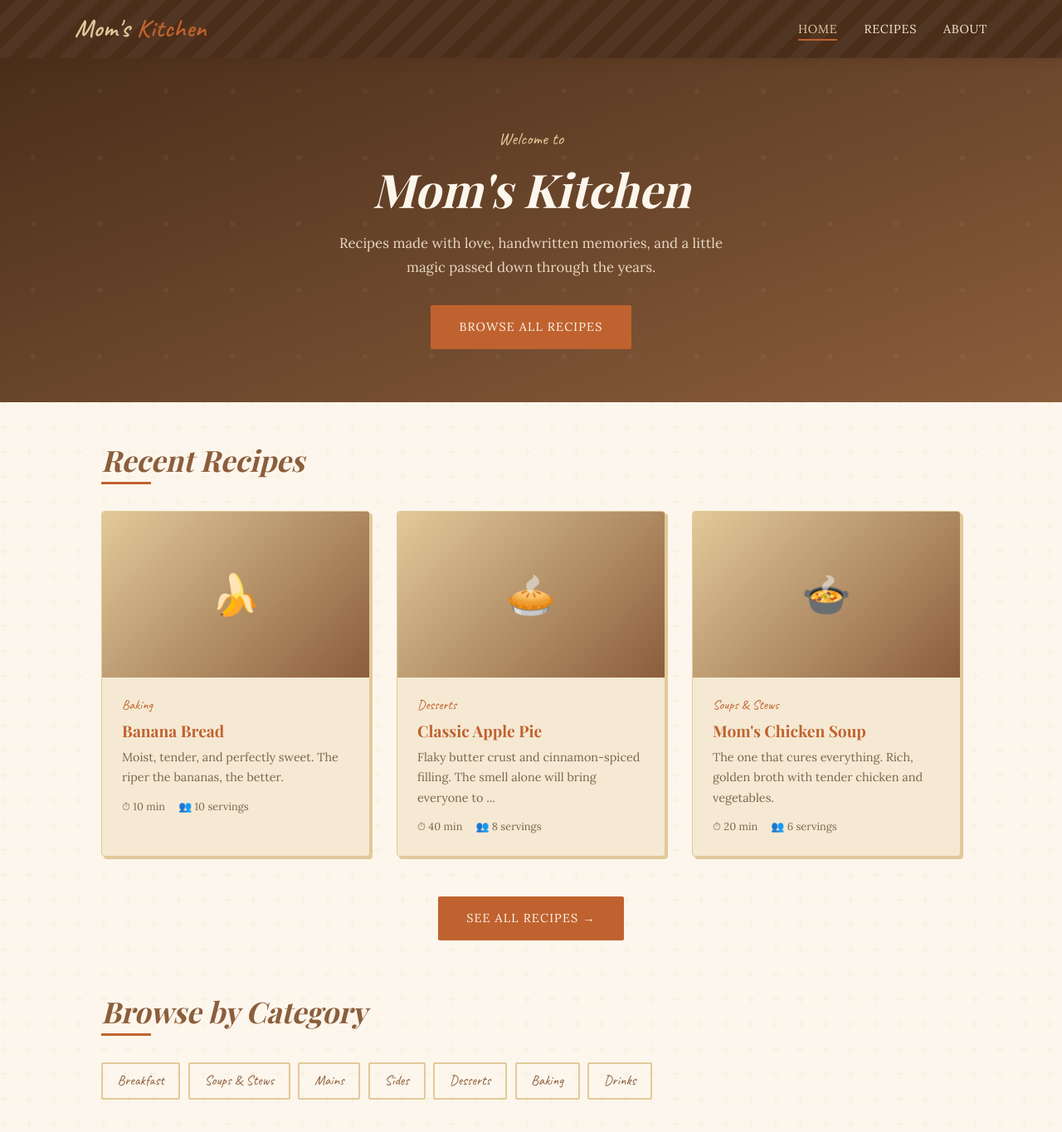
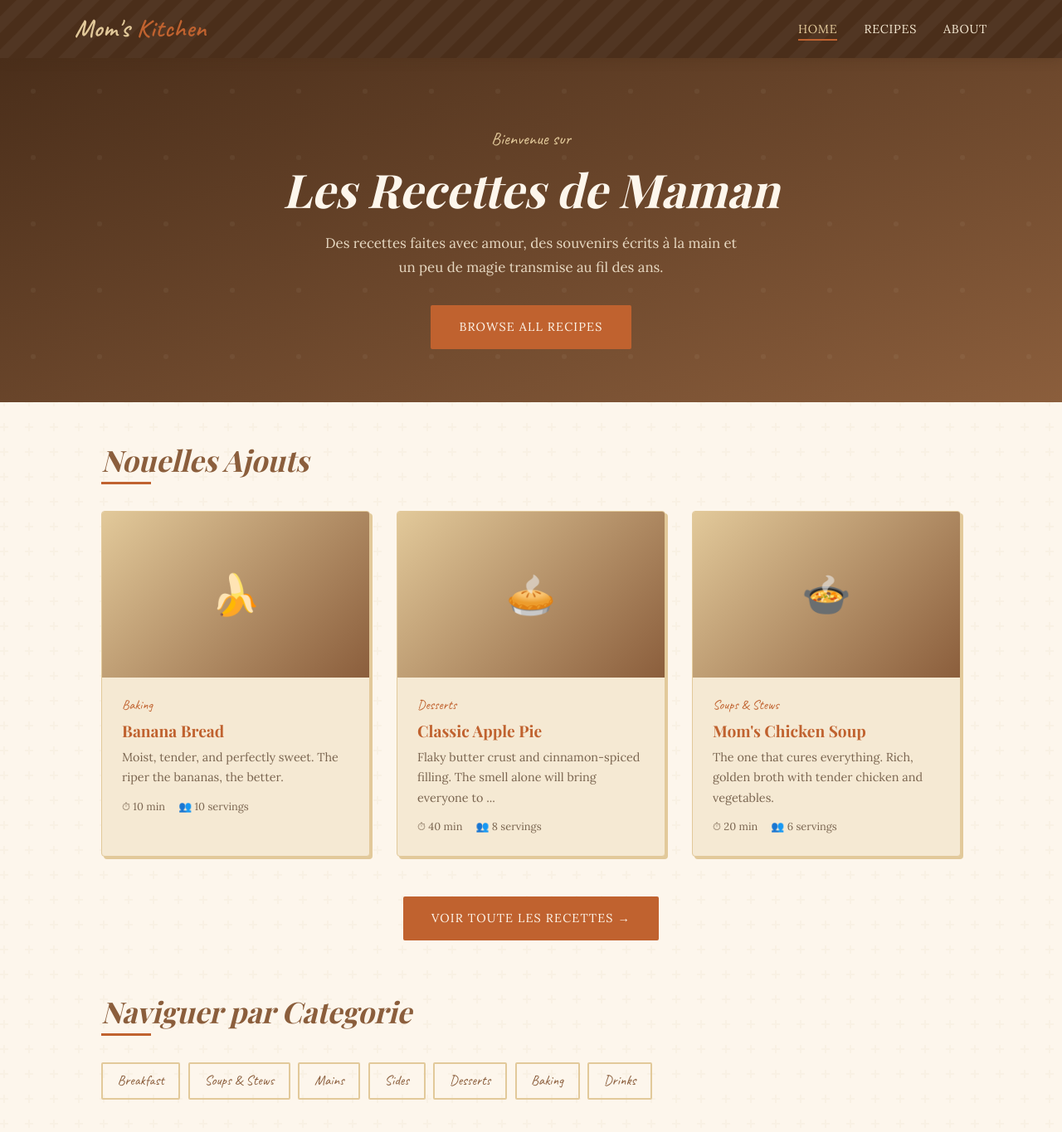
Before and after one commit to Freaky2112/recette_maman, a Jekyll site: the page built from index.html, in a window 1280 px wide and 1400 px high. Shown: the top 1365 px of the window at 83% size. Built offline with Jekyll 4.4.1, drawn with Linux system fonts in a browser that asks for light colours; some web fonts are replaced.

Commit message:
Put Index in French

```diff
--- a/index.html
+++ b/index.html
@@ -5,9 +5,9 @@
 
 <section class="hero">
   <div class="hero-inner">
-    <span class="hero-label">Welcome to</span>
-    <h1>Mom's Kitchen</h1>
-    <p>Recipes made with love, handwritten memories, and a little magic passed down through the years.</p>
+    <span class="hero-label">Bienvenue sur </span>
+    <h1>Les Recettes de Maman</h1>
+    <p>Des recettes faites avec amour, des souvenirs écrits à la main et un peu de magie transmise au fil des ans.</p>
     <a href="{{ '/recipes/' | relative_url }}" class="btn btn-primary">Browse All Recipes</a>
   </div>
 </section>
@@ -16,7 +16,7 @@
 
   <!-- Featured Recipes -->
   <section>
-    <h2 class="section-title">Recent Recipes</h2>
+    <h2 class="section-title">Nouelles Ajouts</h2>
     <hr class="section-rule" />
     <div class="recipe-grid">
       {% assign recent = site.posts | slice: 0, 6 %}
@@ -26,13 +26,13 @@
       {% endfor %}
     </div>
     <div style="text-align: center; margin-top: 3rem;">
-      <a href="{{ '/recipes/' | relative_url }}" class="btn btn-primary">See All Recipes →</a>
+      <a href="{{ '/recipes/' | relative_url }}" class="btn btn-primary">Voir toute les Recettes →</a>
     </div>
   </section>
 
   <!-- Categories -->
   <section style="margin-top: 4rem;">
-    <h2 class="section-title">Browse by Category</h2>
+    <h2 class="section-title">Naviguer par Categorie</h2>
     <hr class="section-rule" />
     <div class="category-filter" style="justify-content: flex-start;">
       {% assign categories = site.category_list %}
```
